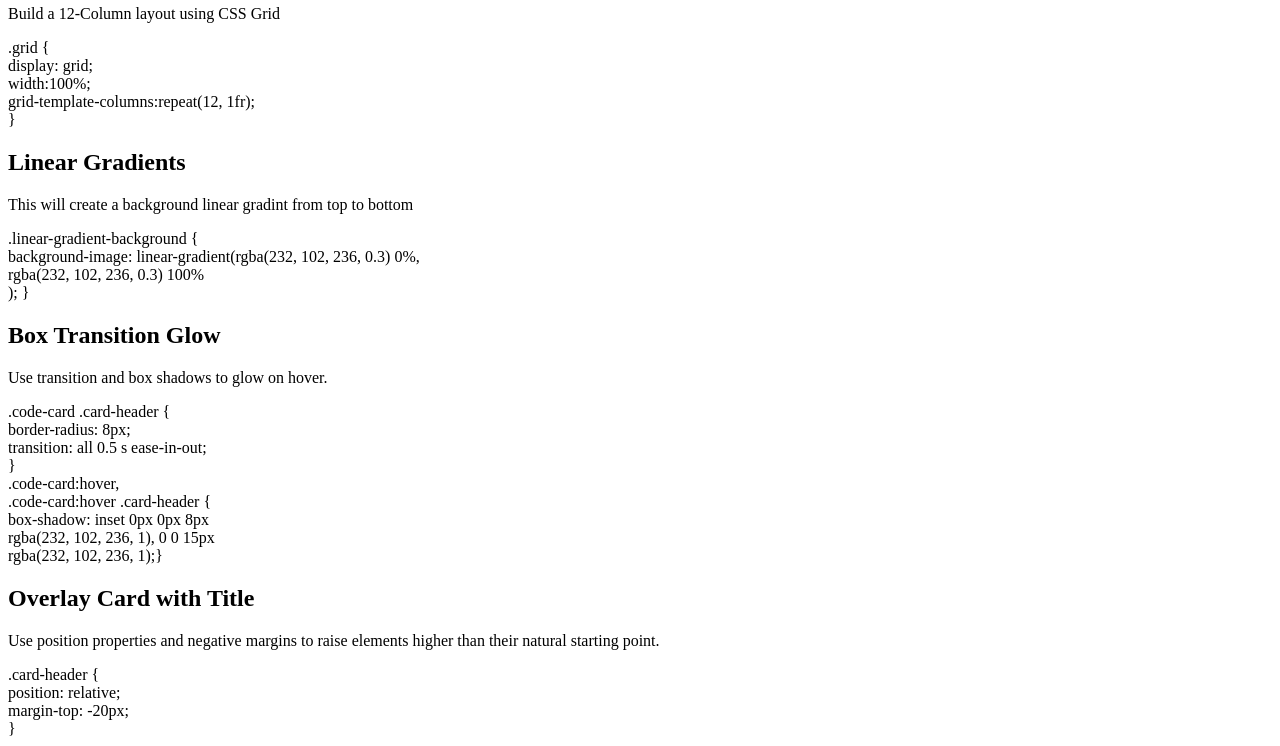
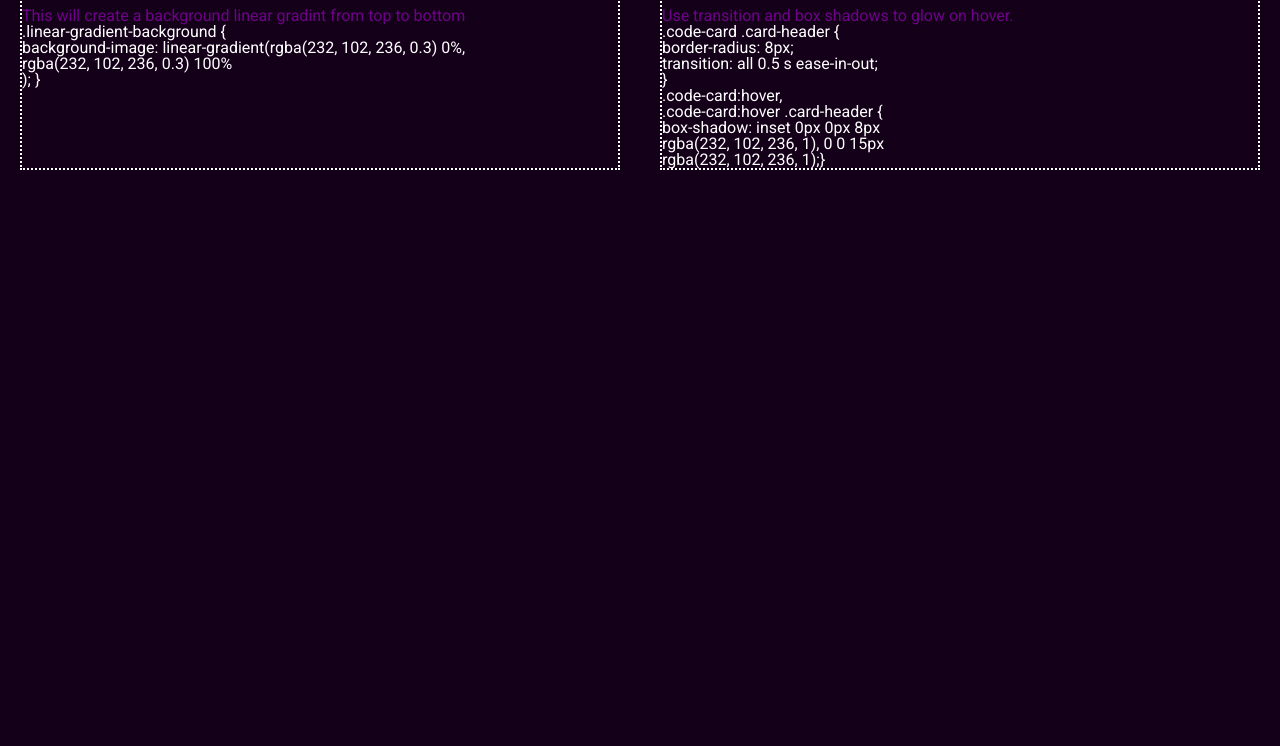
Before and after one commit to gsr142/css-snippet-cheat-sheet, a plain HTML site: page index.html in a window 1280 px wide. Shown: the part 732-1478 px from the top of the page. After the commit the page ends 922 px from the top, so only its background shows below. Drawn offline with Linux system fonts and the light colour scheme; a web font is replaced by a local one.

Commit message:
added CSS

```diff
--- a/index.html
+++ b/index.html
@@ -4,7 +4,11 @@
     <meta charset="UTF-8">
     <meta name="viewport" content="width=device-width, initial-scale=1.0">
     <title>CSS Cheatsheet</title>
+    <link href="./styles/reset.css" rel="stylesheet" type="text/css">
     <link href="./styles/cheat.css" rel="stylesheet" type="text/css">
+    <link rel="preconnect" href="https://fonts.googleapis.com">
+<link rel="preconnect" href="https://fonts.gstatic.com" crossorigin>
+<link href="https://fonts.googleapis.com/css2?family=DM+Mono:wght@300&family=Roboto:wght@300;400;500&display=swap" rel="stylesheet">
 
 </head>
 <body>
@@ -86,17 +90,6 @@
             rgba(232, 102, 236, 1);}<br>
                 </div>
         </section>
-        <section class="card">
-            <header>
-                <h2>Overlay Card with Title</h2>
-            </header>
-            <p>Use position properties and negative margins to raise elements higher than their natural starting point.</p>
-            <div class="code-card">.card-header {<br>
-                position: relative; <br>
-                margin-top: -20px;<br>
-            }<br>
-                </div>
-        </section>
 
     </main>
 </body>
--- a/styles/cheat.css
+++ b/styles/cheat.css
@@ -0,0 +1,48 @@
+:root {
+    --dark:#15001a;
+    --purple:#6e0089;
+    font-size:16px;
+}
+
+body {
+    background-color: var(--dark);
+    font-family: 'Roboto', sans-serif;
+}
+h1 {
+    color:var(--purple);
+    font-size:2.5em;
+    margin-bottom:30px;
+}
+h2 {
+    color:var(--purple);
+    font-size:2em;
+}
+p {
+    color:white;
+}
+.card p {
+    color:var(--purple);
+}
+.code-card {
+    font-family: 'Roboto', sans-serif;
+    color:white;
+}
+
+header {
+    width:80%;
+    text-align: center;
+    margin:30px auto;
+}
+main {
+    display: flex;
+    flex-wrap: wrap;
+
+}
+.card {
+    display: flex;
+    flex-direction: column;
+    border:dotted white 2px;
+    margin:20px;
+    flex: 1 1 400px;
+
+}
--- /dev/null
+++ b/styles/reset.css
@@ -0,0 +1,41 @@
+* {
+  margin: 0;
+  padding: 0;
+  box-sizing: border-box;
+}
+
+html {
+  height: 100%;
+}
+
+body {
+  min-height: 100%;
+  line-height: 1;
+  font-family: sans-serif;
+}
+
+h1,
+h2,
+h3,
+h4,
+h5,
+h6 {
+  font-size: 100%;
+}
+
+input,
+select,
+option,
+optgroup,
+textarea,
+button,
+pre,
+code {
+  font-size: 100%;
+  font-family: inherit;
+}
+
+ol,
+ul {
+  list-style: none;
+}
```
